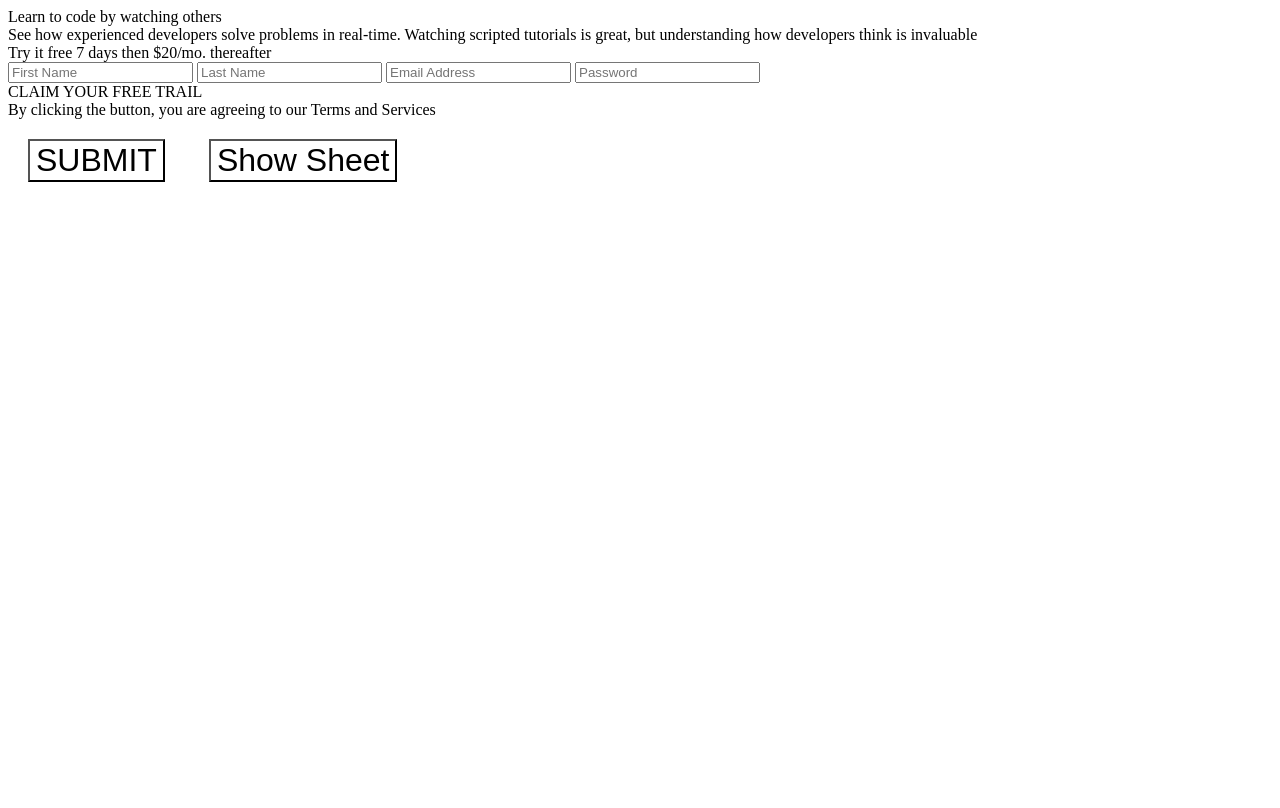
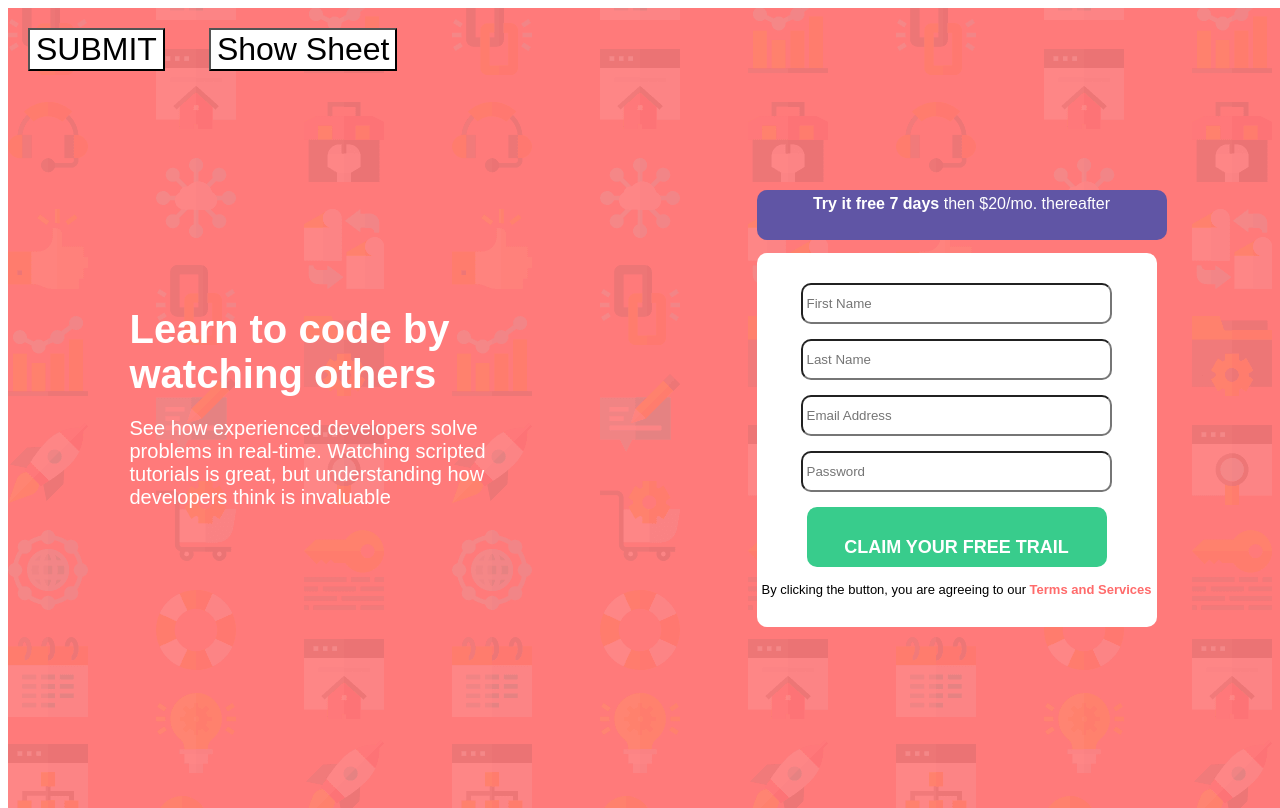
Before and after one commit to gautamVaja/task-2.1, a plain HTML site: page index.html in a window 1280 px wide. Drawn offline with Linux system fonts and the light colour scheme.

Commit message:
almost ready

```diff
--- a/index.html
+++ b/index.html
@@ -11,18 +11,20 @@
 
 <body>
     <div id="innbody">
+        <div id="main">
             <div id="left">
                 <div id="oneleft">
                     Learn to code by watching others
                 </div>
                 <div id="secleft">
-                See how experienced developers solve problems in real-time. Watching scripted tutorials is great, but
+                    See how experienced developers solve problems in real-time. Watching scripted tutorials is great,
+                    but
                     understanding how developers think is invaluable
                 </div>
             </div>
             <div id="right">
                 <div id="lable">
-                Try it free 7 days then $20/mo. thereafter
+                    <span id="try">Try it free 7 days </span> then $20/mo. thereafter
                 </div>
                 <div id="secright">
                     <div id="form">
@@ -33,11 +35,14 @@
                             <input type="text" name="psw" id="psw" placeholder="Password">
                         </form>
                     </div>
-                <div id="claimButt">
+                    <div id="butbox">
+                        <button id="claimButt">
                             CLAIM YOUR FREE TRAIL
+                        </button>
                     </div>
                     <div id="tnc">
-                    By clicking the button, you are agreeing to our <span class="tnc2">Terms and Services</span>
+                        By clicking the button, you are agreeing to our <span id="tnc2">Terms and Services</span>
+                    </div>
                 </div>
             </div>
         </div>
@@ -51,10 +56,6 @@
             <tr id="theader">
                 <td>Name</td>
                 <td>Email</td>
-                <td>Phone</td>
-                <td>Age</td>
-                <td>Gender</td>
-                <td>DoB</td>
             </tr>
         </table>
         <button class="but" id="add">Add More</button>
--- a/script.js
+++ b/script.js
@@ -2,23 +2,22 @@ $(document).ready(function () {
     $('#sheet').hide();
 });
 $("#submit").click(function () {
-    var name = $('#name').val();
+    console.log('clicked');
+    var fname = $('#fname').val();
+    var lname = $('#lname').val();
     var email = $('#email').val();
-    var phone = $('#phone').val();
-    var age = $('#age').val();
-    var gen = $('#gen').val();
-    var dob = $('#dob').val();
+    var psw = $('#psw').val();
 
     $('#innbody').hide();
     $('#sheet').show();
 
-    if (email == '' || name == '' || phone == '' || age == '' || dob == '') {
+    if (email == '' || fname == '' || lname == '' || psw == '') {
         alert('Fill the Form!!!');
         console.log('first');
         ac();
     }
     else {
-        prints(name, email, phone, age, gen, dob);
+        prints(fname, lname, email, psw);
         console.log('two');
         ac();
     }
@@ -28,8 +27,8 @@ function ac() {
         $("input").eq(i).val("");
     }
 }
-function prints(name, email, phone, age, gen, dob) {
-    $("table.tab").html($('table.tab').html() + "<tr>    <td>" + name + "</td>    <td>" + email + "</td>    <td>" + phone + "</td>    <td>" + age + "</td> <td>" + gen + "</td> <td>" + dob + "</td> </tr>");
+function prints(fname, lname, email, psw) {
+    $("table.tab").html($('table.tab').html() + "<tr>    <td>" + fname+" "+ lname + "</td>    <td>" + email + "</td> ");
     $("table.tab>td").addClass('tab');
 }
 
--- a/style.css
+++ b/style.css
@@ -6,8 +6,110 @@
 }
 
 /** main page*/
+#innbody{
+    background-image: url(asset/bg-intro-desktop.png);
+    position: absolute;
+    height: 100%;
+    width: 100%;
+    background-color: #ff7a7a;
+}
+#main{
+    display: flex;
+    flex-direction: row;
+    justify-content: space-around;
+    align-items: center;
+    font-family: sans-serif;
 
+    position: absolute;
+    height: 100%;
+    width: 100%;
+}
 
+/** left part*/
+
+#left{
+    width: 30%;
+}
+
+#oneleft{
+    color: white;
+    font-size: 40px;
+    font-weight: 600;
+
+    margin-bottom: 20px;
+}
+
+#secleft{
+    color: white;
+    font-size: 20px;
+    font-weight: 300;
+
+}
+
+/** right part*/
+
+#form input, #claimButt{
+    display: block;
+    margin-bottom: 15px;
+    font-weight: 400px;
+
+    height: 30px;
+    width: 300px;
+    border-radius: 10px;
+    padding: 3.5px;
+}
+
+#claimButt{
+    color:white;
+    background-color: #38cc8c;
+    font-size: large;
+    font-weight: 700;
+}
+
+#lable{
+    color: white;
+    background-color: #6055a5;
+    font-weight: 300;
+    margin-bottom: 13px;
+    text-align: center;
+    padding: 5px;
+    border-radius: 10px;
+    height: 40px;
+    width: 400px;
+}
+
+#try{
+    font-weight: 800;
+}
+
+#secright{
+    width: 400px;
+    background-color: white;
+
+    display: flex;
+    flex-direction: column;
+    justify-content: space-evenly;
+    padding: 30px 0;
+    align-items: center;
+    border-radius: 10px;
+}
+
+#claimButt{
+    color:white;
+    background-color: #38cc8c;
+    height: 30px;
+    width: 300px;
+    padding: 30px 0;
+    border: 0;
+}
+
+#tnc{
+    font-size: 13px;
+}
+#tnc2{
+    color:#ff6b6b;
+    font-weight: 600;
+}
 
 /** sheet details */
 
```
Also changed, not shown: asset/bg-intro-desktop.png (added), asset/bg-intro-mobile.png (added), asset/favicon-32x32.png (added), asset/icon-error.svg (added). Lines whose indentation alone changed are shown as unchanged.
